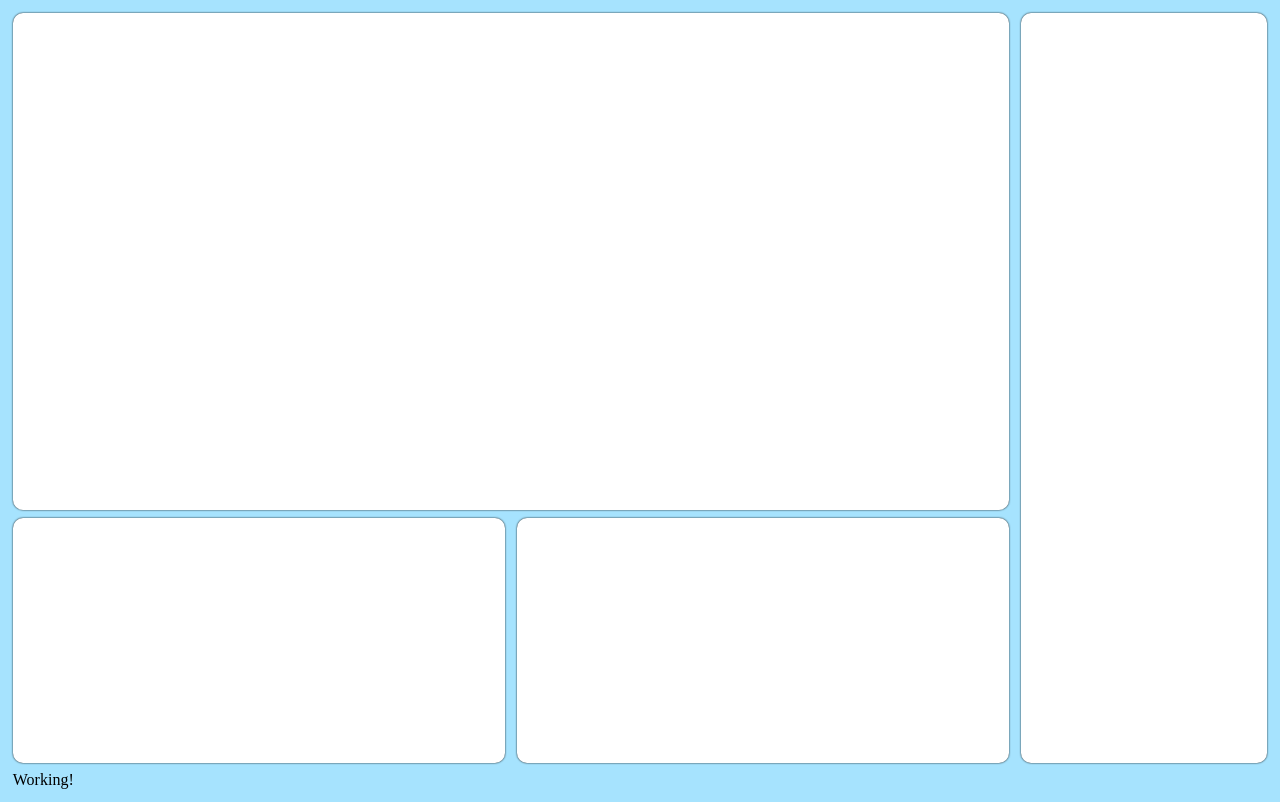
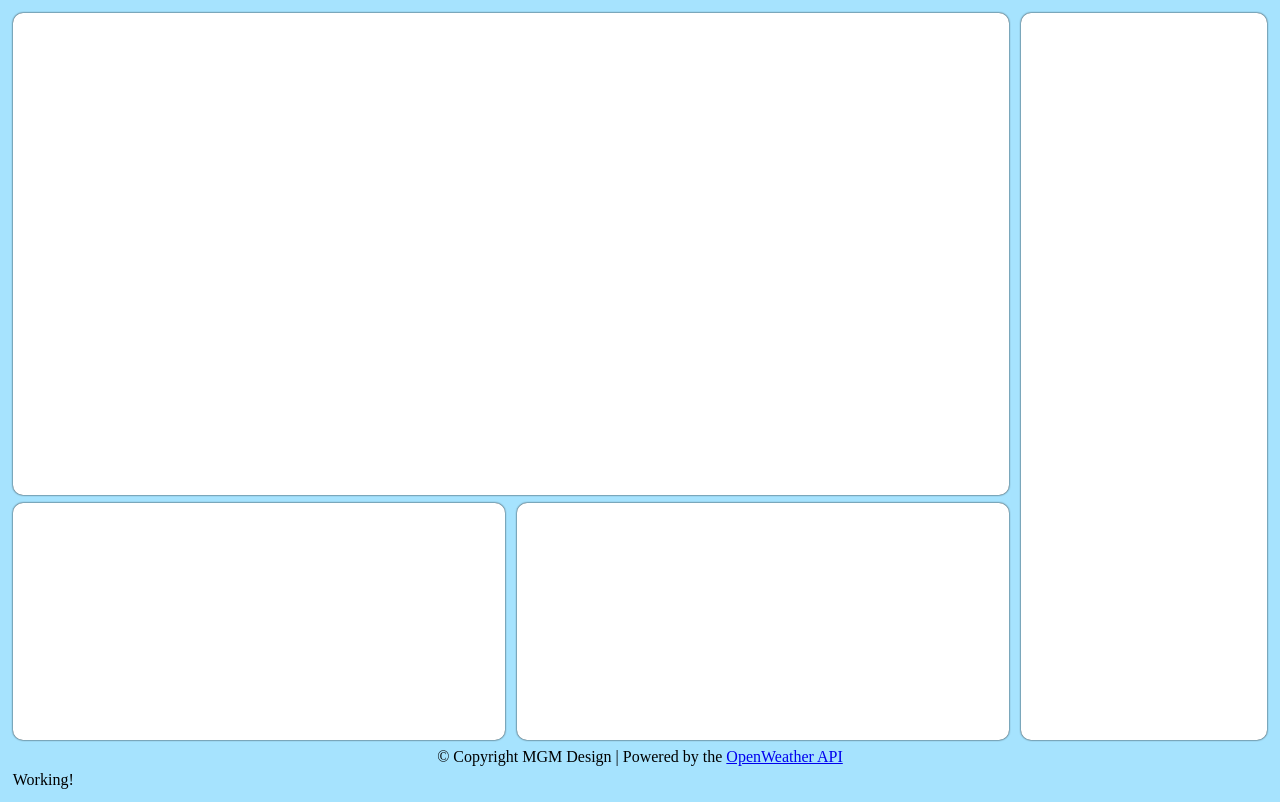
Before and after one commit to MeischkeM91/weather-app, a website built with webpack: page dist/index.html in a window 1280 px wide. Built offline with nearby package versions, Linux system fonts and the light colour scheme.

Commit message:
Added footer w/ styling

```diff
--- a/src/style.css
+++ b/src/style.css
@@ -8,12 +8,13 @@
 #wrapper{
     background-color: var(--background-blue);
     display: grid;
-    grid-template-rows: repeat(3, 1fr);
+    grid-template-rows: repeat(3, 1fr) 15px;
     grid-template-columns: repeat(2, 2fr) 1fr;
     grid-template-areas:
     "weatherContent weatherContent topCitiesContent"
     "weatherContent weatherContent topCitiesContent"
-    "moreSoonOne moreSoonTwo topCitiesContent";
+    "moreSoonOne moreSoonTwo topCitiesContent"
+    "footer footer footer";
     gap: 1%;
     padding: 1%;
     height: 97vh;
@@ -41,3 +42,6 @@
 .more-soon-2{
     grid-area: moreSoonTwo;
 }
+footer{
+    grid-area: footer;
+}
```
Also changed, not shown: dist/index.html.
